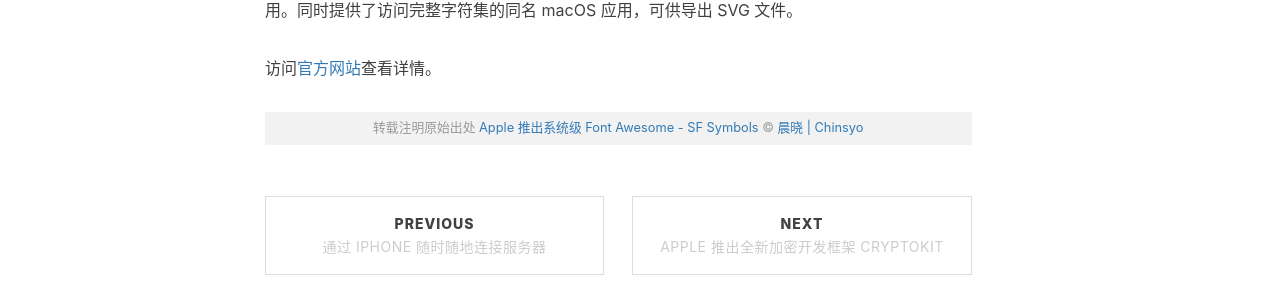
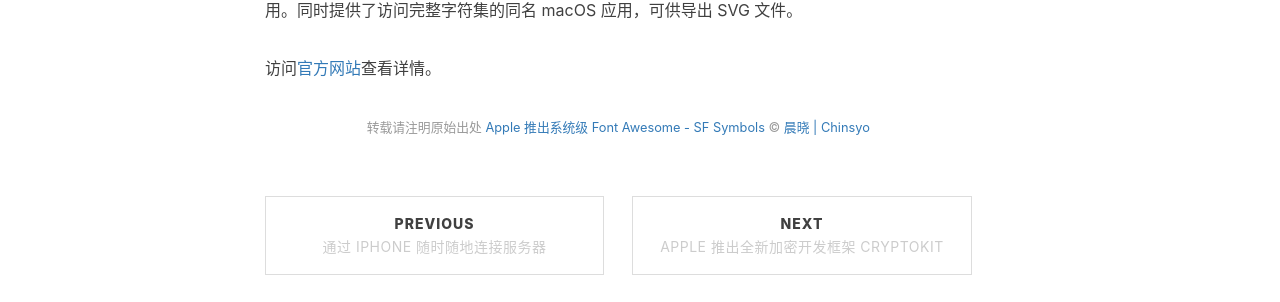
Before and after one commit to chinsyo/chinsyo.github.io, a Jekyll site: the page built from _posts/2019-06-08-apple-introduce-system-level-font-awesome-service-sf-symbol.md, in a window 1280 px wide. Shown: the part 690-992 px from the top of the page. Built offline with Jekyll 4.4.1, drawn with Linux system fonts in a browser that asks for light colours; comment, search, counter and statistics services are not loaded.

Commit message:
update copyright style

```diff
--- a/_includes/copyright.html
+++ b/_includes/copyright.html
@@ -1,3 +1,3 @@
 <div class="cp-post">
-    <p class="cp-text" style="clear: both; padding: 5px 15px 6px !important; background-color: #f2f2f2; color: #999; font-size: 0.8em; text-align: center;">转载注明原始出处  <a href="{{ page.url | prepend: site.dir | prepend: site.url }}" style="color: #337ab7;">{{ page.title }}</a>&nbsp;&copy;&nbsp;<a href="{{ site.url }}">{{site.title}}</a></p>
+    <p class="cp-text" style="clear: both; padding: 5px 15px 6px !important; color: #999; font-size: 0.8em; text-align: center;">转载请注明原始出处  <a href="{{ page.url | prepend: site.dir | prepend: site.url }}" style="color: #337ab7;">{{ page.title }}</a>&nbsp;&copy;&nbsp;<a href="{{ site.url }}">{{site.title}}</a></p>
 </div>
```
